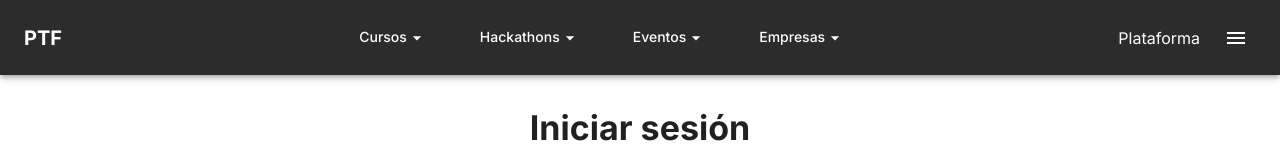
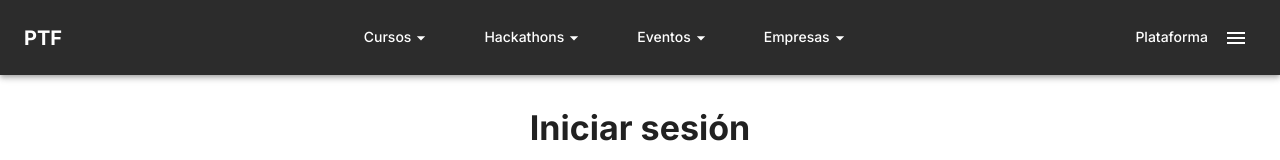
Before and after one commit to FelipeJuaneda/prompt-the-future, a React (Vite) app in the folder client/: page /login in a window 1280 px wide. Shown: the top 160 px of the page. Built offline with nearby package versions, Linux system fonts and the light colour scheme.

Commit message:
correccion en boton header

```diff
--- a/client/src/components/Header.jsx
+++ b/client/src/components/Header.jsx
@@ -156,13 +156,10 @@ function Header() {
               </Button>
             ))}
           </Box>
-          <Stack
-            direction={"row"}
-            alignItems={"center"}
-            gap={2}
-            sx={{ flexGrow: 0 }}
-          >
-            <Typography color={"secondary.main"}>Plataforma</Typography>
+          <Stack direction={"row"} alignItems={"center"} sx={{ flexGrow: 0 }}>
+            <Button sx={{ color: "secondary.main", textTransform: "none" }}>
+              Plataforma
+            </Button>
             <IconButton
               sx={{ color: "secondary.main" }}
               aria-label="plataforma"
```
